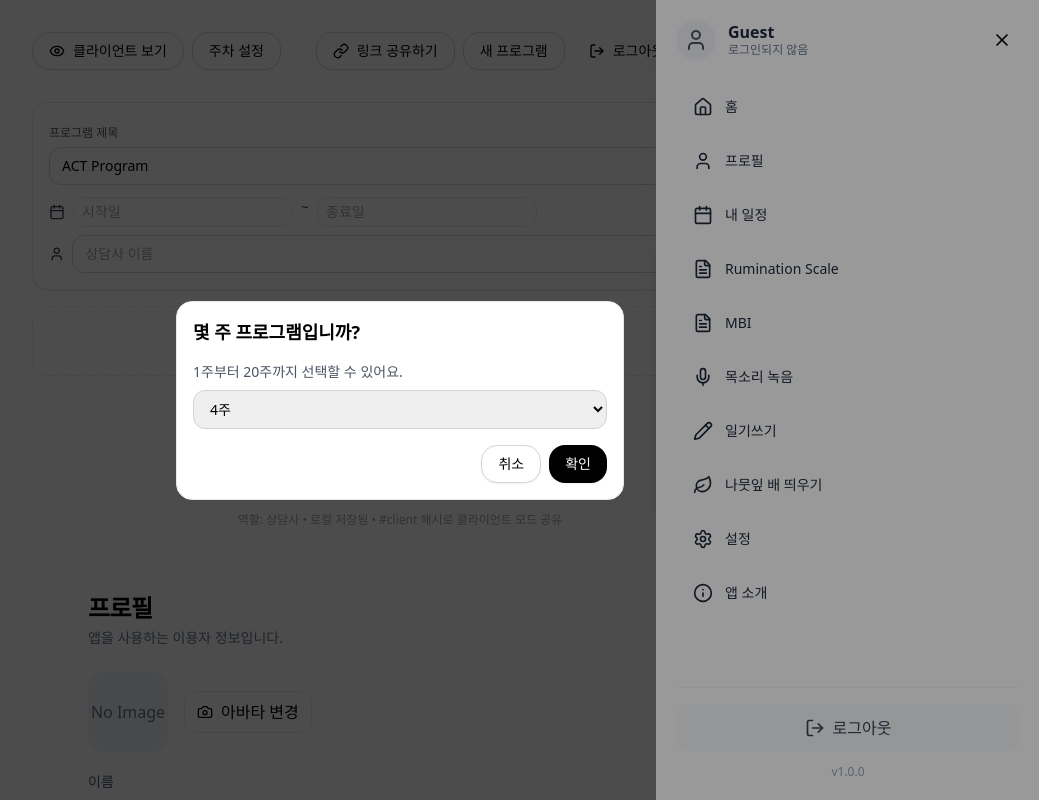
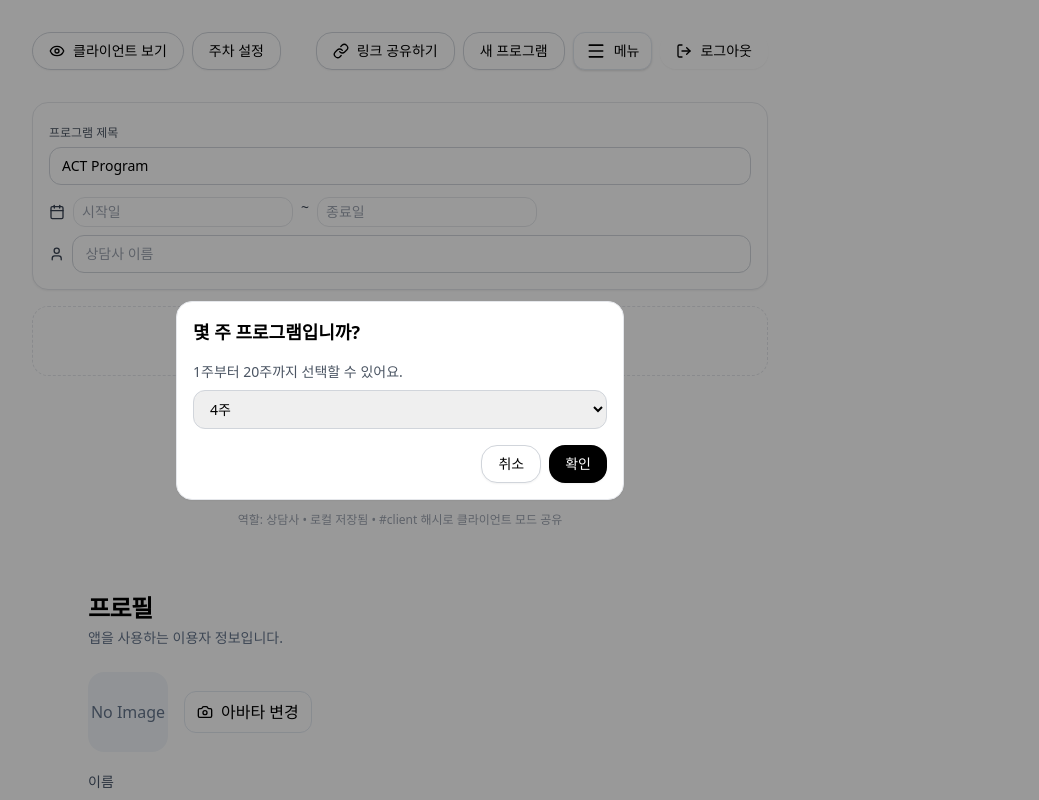
Before and after one commit to Hamsoon22/act_program_mvp, a React (Vite) app: page / in a window 1280 px wide. Both pictures are taken after a click on the button "상담사로 프로그램 만들기". Shown: the top 800 px of the page, without its empty margins (240-1279 px from the left). Built offline with nearby package versions, Linux system fonts and the light colour scheme.

Commit message:
fix menu bar bug

```diff
--- a/src/App.jsx
+++ b/src/App.jsx
@@ -1,6 +1,5 @@
-// src/App.jsx
 import React, { useState, useEffect } from "react";
-import { Routes, Route } from "react-router-dom";
+import { Routes, Route, useLocation } from "react-router-dom";
 import { motion } from "framer-motion";
 import {
   Calendar as CalendarIcon, User, CheckCircle2, Music2, Mic, Leaf, Pencil, Gift, FileText, Plus,
@@ -106,10 +105,10 @@ const loadLS = () => {
 const cn = (...a) => a.filter(Boolean).join(" ");
 
 /* ========== Toolbar (UserMenuButton 사용) ========== */
-function Toolbar({ clientMode, setClientMode, role, setRole, openWeekSetup, onOpenMenu }) {
+function Toolbar({ clientMode, setClientMode, role, onLogout, openWeekSetup, onOpenMenu }) {
   const [copied, setCopied] = useState(false);
   const copyShare = async () => {
-    const url = `${location.origin + location.pathname}#client`;
+    const url = `${window.location.origin + window.location.pathname}#client`;
     await navigator.clipboard.writeText(url);
     setCopied(true);
     setTimeout(() => setCopied(false), 1200);
@@ -137,13 +136,11 @@ function Toolbar({ clientMode, setClientMode, role, setRole, openWeekSetup, onOp
         {role === "counselor" && (
           <Button variant="outline" onClick={openWeekSetup}>새 프로그램</Button>
         )}
-        {role ? (
-          <>
-            <Button variant="ghost" onClick={() => setRole(null)}><LogOut size={16}/> 로그아웃</Button>
-            {/* 메뉴 버튼을 분리 컴포넌트로 사용 */}
-            <UserMenuButton onClick={onOpenMenu} />
-          </>
-        ) : null}
+        {/* 메뉴 버튼은 항상 보이게! */}
+        <UserMenuButton onClick={onOpenMenu} />
+        {role && (
+          <Button variant="ghost" onClick={onLogout}><LogOut size={16}/> 로그아웃</Button>
+        )}
       </div>
     </div>
   );
@@ -469,22 +466,42 @@ function WeekSetup({ initialWeeks = 4, onConfirm, onCancel }) {
 /* ========== AppHome: 기존 빌더 화면 ========== */
 function AppHome() {
   const [program, setProgram] = useState(() => loadLS() || emptyProgram());
-  const [clientMode, setClientMode] = useState(() => location.hash === "#client");
-  const [role, setRole] = useState(() => (location.hash === "#client" ? "client" : null));
+  const [clientMode, setClientMode] = useState(() => window.location.hash === "#client");
+  const [role, setRole] = useState(() => (window.location.hash === "#client" ? "client" : null));
   const [showWeekSetup, setShowWeekSetup] = useState(false);
   const [showMenu, setShowMenu] = useState(false);
   const [showProfile, setShowProfile] = useState(false);
+  const route = useLocation();
 
   useEffect(() => saveLS(program), [program]);
+
   useEffect(() => {
     const onHash = () => {
-      const isClient = location.hash === "#client";
+      const isClient = window.location.hash === "#client";
       setClientMode(isClient);
       if (isClient) setRole("client");
     };
     window.addEventListener("hashchange", onHash);
     return () => window.removeEventListener("hashchange", onHash);
   }, []);
+
+  // 라우트가 바뀌면 메뉴/프로필 닫기
+  useEffect(() => {
+    if (showMenu) setShowMenu(false);
+    if (showProfile) setShowProfile(false);
+  }, [route.pathname]);
+
+  // 역할이 바뀌면 메뉴/프로필 닫기
+  useEffect(() => {
+    if (showMenu) setShowMenu(false);
+    if (showProfile) setShowProfile(false);
+  }, [role]);
+
+  const onLogout = () => {
+    setRole(null);
+    setShowMenu(false);
+    setShowProfile(false);
+  };
 
   const generateWeeks = (n) => {
     const weeks = Array.from({ length: n }).map((_, idx) => ({ weekLabel: `${idx + 1}주차`, dateTag: null, items: [] }));
@@ -505,6 +522,8 @@ function AppHome() {
             if (r === "client") setClientMode(true);
             if (r === "counselor") setClientMode(false);
             if (r === "counselor" && program.weeks.length === 0) setShowWeekSetup(true);
+            setShowMenu(false);
+            setShowProfile(false);
           }}
         />
       </>
@@ -516,7 +535,7 @@ function AppHome() {
         clientMode={clientMode}
         setClientMode={setClientMode}
         role={role}
-        setRole={setRole}
+        onLogout={onLogout}
         openWeekSetup={openWeekSetup}
         onOpenMenu={() => setShowMenu(true)}
       />
@@ -558,8 +577,13 @@ function AppHome() {
         <WeekSetup initialWeeks={Math.max(1, program.weeks.length || 4)} onConfirm={onConfirmWeeks} onCancel={() => setShowWeekSetup(false)} />
       )}
 
-      {/* 분리된 컴포넌트 사용 */}
-      <HamburgerMenu open={showMenu} onClose={() => setShowMenu(false)} onOpenProfile={() => setShowProfile(true)} />
+      {/* 메뉴 버튼은 Toolbar에서만 사용 */}
+      <HamburgerMenu
+        open={showMenu}
+        onClose={() => setShowMenu(false)}
+        onOpenProfile={() => setShowProfile(true)}
+        onLogout={onLogout}
+      />
       <ProfileSheet open={showProfile} onClose={() => setShowProfile(false)} />
     </div>
   );
--- a/src/components/HamburgerMenu.jsx
+++ b/src/components/HamburgerMenu.jsx
@@ -1,11 +1,9 @@
 import React, { useEffect } from "react";
-import { useNavigate } from "react-router-dom";
+import { useNavigate, useLocation } from "react-router-dom";
 import {
   X,
   User as UserIcon,
   Home,
-  Calendar,
-  Settings,
   LogOut,
   Info,
   FileText,
@@ -15,11 +13,15 @@ import {
 } from "lucide-react";
 import { useUser } from "../context/UserContext";
 
-function MenuItem({ to, icon, children }) {
+function MenuItem({ to, icon, children, onClose }) {
   const navigate = useNavigate();
+  const go = () => {
+    onClose?.();         // 먼저 닫기
+    navigate(to);        // 그 다음 이동
+  };
   return (
     <button
-      onClick={() => navigate(to, { replace: true })}
+      onClick={go}
       className="flex w-full items-center gap-3 rounded-xl px-4 py-3 hover:bg-slate-50 text-slate-800 border border-transparent hover:border-slate-100 text-left"
     >
       <span>{icon}</span>
@@ -28,21 +30,37 @@ function MenuItem({ to, icon, children }) {
   );
 }
 
-export default function HamburgerMenu() {
+export default function HamburgerMenu({ open, onClose, onOpenProfile, onLogout }) {
+  const { user } = useUser();
   const navigate = useNavigate();
-  const { user } = useUser();
+  const route = useLocation();
 
-  const close = () => navigate(-1);
+  // ✅ 훅은 항상 호출! 내부에서 open을 체크
+  // ESC로 닫기 + 바디 스크롤 잠금
+  useEffect(() => {
+    if (!open) return;
+    const onKey = (e) => { if (e.key === "Escape") onClose?.(); };
+    const prevOverflow = document.body.style.overflow;
+    document.body.style.overflow = "hidden";
+    window.addEventListener("keydown", onKey);
+    return () => {
+      document.body.style.overflow = prevOverflow;
+      window.removeEventListener("keydown", onKey);
+    };
+  }, [open, onClose]);
 
-  // ESC로 닫기
-  useEffect(() => {
-    const onKey = (e) => { if (e.key === "Escape") close(); };
-    window.addEventListener("keydown", onKey);
-    return () => window.removeEventListener("keydown", onKey);
-  }, []);
+  // 라우트가 바뀌면 자동 닫기 (열려있을 때만)
+  // useEffect(() => {
+  //   if (!open) return;
+  //   onClose?.();
+  //   // eslint-disable-next-line react-hooks/exhaustive-deps
+  // }, [route.pathname, open]);
+
+  // ✅ 훅 호출 후에 조건부 렌더
+  if (!open) return null;
 
   return (
-    <div className="fixed inset-0 z-50 bg-black/50" onClick={close}>
+    <div className="fixed inset-0 z-50 bg-black/50" onClick={onClose}>
       <aside
         className="absolute right-0 top-0 h-full w-[86%] max-w-sm bg-white shadow-xl p-5 flex flex-col"
         onClick={(e) => e.stopPropagation()}
@@ -63,7 +81,7 @@ export default function HamburgerMenu() {
             </div>
           </div>
           <button
-            onClick={close}
+            onClick={onClose}
             className="rounded-xl p-2 hover:bg-slate-100 active:scale-95 transition"
             aria-label="닫기"
           >
@@ -71,35 +89,34 @@ export default function HamburgerMenu() {
           </button>
         </div>
 
-        {/* 기본 메뉴 */}
+        {/* 메뉴 */}
         <nav className="mt-6 grid gap-2">
-          <MenuItem to="/" icon={<Home className="w-5 h-5" />}>홈</MenuItem>
-          <MenuItem to="/profile" icon={<UserIcon className="w-5 h-5" />}>프로필</MenuItem>
-          <MenuItem to="/schedule" icon={<Calendar className="w-5 h-5" />}>내 일정</MenuItem>
+          <MenuItem to="/" icon={<Home className="w-5 h-5" />} onClose={onClose}>홈</MenuItem>
 
-          <MenuItem to="/survey" icon={<FileText className="w-5 h-5" />}>
-            Rumination Scale
-          </MenuItem>
-          <MenuItem to="/mbi-survey" icon={<FileText className="w-5 h-5" />}>
-            MBI
-          </MenuItem>
-          <MenuItem to="/voice-rec" icon={<Mic className="w-5 h-5" />}>
-            목소리 녹음
-          </MenuItem>
-          <MenuItem to="/diary-list" icon={<Pencil className="w-5 h-5" />}>
-            일기쓰기
-          </MenuItem>
-          <MenuItem to="/leaf-ship" icon={<Leaf className="w-5 h-5" />}>
-            나뭇잎 배 띄우기
-          </MenuItem>
+          {/* 프로필 시트(오버레이) 열기 */}
+          <button
+            onClick={() => { onClose?.(); onOpenProfile?.(); }}
+            className="flex w-full items-center gap-3 rounded-xl px-4 py-3 hover:bg-slate-50 text-slate-800 border border-transparent hover:border-slate-100 text-left"
+          >
+            <UserIcon className="w-5 h-5" />
+            <span className="text-sm font-medium">프로필</span>
+          </button>
 
-          <MenuItem to="/settings" icon={<Settings className="w-5 h-5" />}>설정</MenuItem>
-          <MenuItem to="/about" icon={<Info className="w-5 h-5" />}>앱 소개</MenuItem>
+          <MenuItem to="/hub" icon={<Info className="w-5 h-5" />} onClose={onClose}>허브</MenuItem>
+          <MenuItem to="/survey" icon={<FileText className="w-5 h-5" />} onClose={onClose}>Rumination Scale</MenuItem>
+          <MenuItem to="/mbi-survey" icon={<FileText className="w-5 h-5" />} onClose={onClose}>MBI 설문</MenuItem>
+          <MenuItem to="/voice-rec" icon={<Mic className="w-5 h-5" />} onClose={onClose}>목소리 녹음</MenuItem>
+          <MenuItem to="/diary" icon={<Pencil className="w-5 h-5" />} onClose={onClose}>일기 쓰기 (작성)</MenuItem>
+          <MenuItem to="/diary-list" icon={<Pencil className="w-5 h-5" />} onClose={onClose}>일기 목록</MenuItem>
+          <MenuItem to="/leaf-ship" icon={<Leaf className="w-5 h-5" />} onClose={onClose}>나뭇잎 배 띄우기</MenuItem>
         </nav>
 
         {/* 하단 */}
         <div className="mt-auto pt-4 border-t border-slate-100">
-          <button className="w-full inline-flex items-center justify-center gap-2 rounded-xl px-4 py-3 bg-slate-50 hover:bg-slate-100 text-slate-700">
+          <button
+            className="w-full inline-flex items-center justify-center gap-2 rounded-xl px-4 py-3 bg-slate-50 hover:bg-slate-100 text-slate-700"
+            onClick={() => { onClose?.(); onLogout?.(); }}
+          >
             <LogOut className="w-5 h-5" /> 로그아웃
           </button>
           <p className="mt-3 text-center text-xs text-slate-400">v1.0.0</p>
--- a/src/components/UserMenuButton.jsx
+++ b/src/components/UserMenuButton.jsx
@@ -1,13 +1,16 @@
+// src/components/UserMenuButton.jsx
 import React from "react";
 import { Menu } from "lucide-react";
-import { Link } from "react-router-dom";
 
-
-export default function UserMenuButton() {
-return (
-<Link to="/menu" className="inline-flex items-center gap-2 rounded-xl px-3 py-2 shadow hover:shadow-md transition border border-slate-200 bg-white">
-<Menu className="w-5 h-5" />
-<span className="text-sm">메뉴</span>
-</Link>
-);
+export default function UserMenuButton({ onClick }) {
+  return (
+    <button
+      type="button"
+      onClick={onClick} // 👉 여기서 부모(AppHome)로부터 받은 onClick 실행
+      className="inline-flex items-center gap-2 rounded-xl px-3 py-2 shadow hover:shadow-md transition border border-slate-200 bg-white"
+    >
+      <Menu className="w-5 h-5" />
+      <span className="text-sm">메뉴</span>
+    </button>
+  );
 }
```
